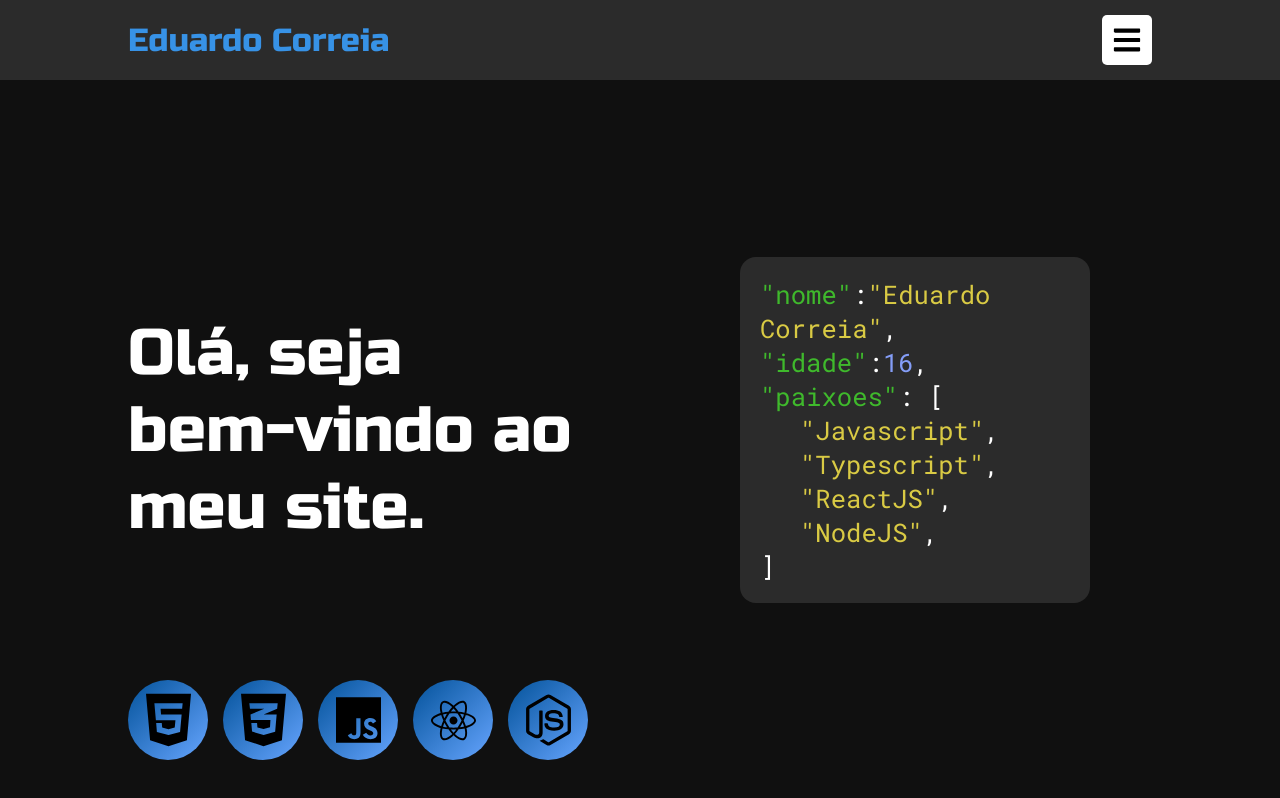
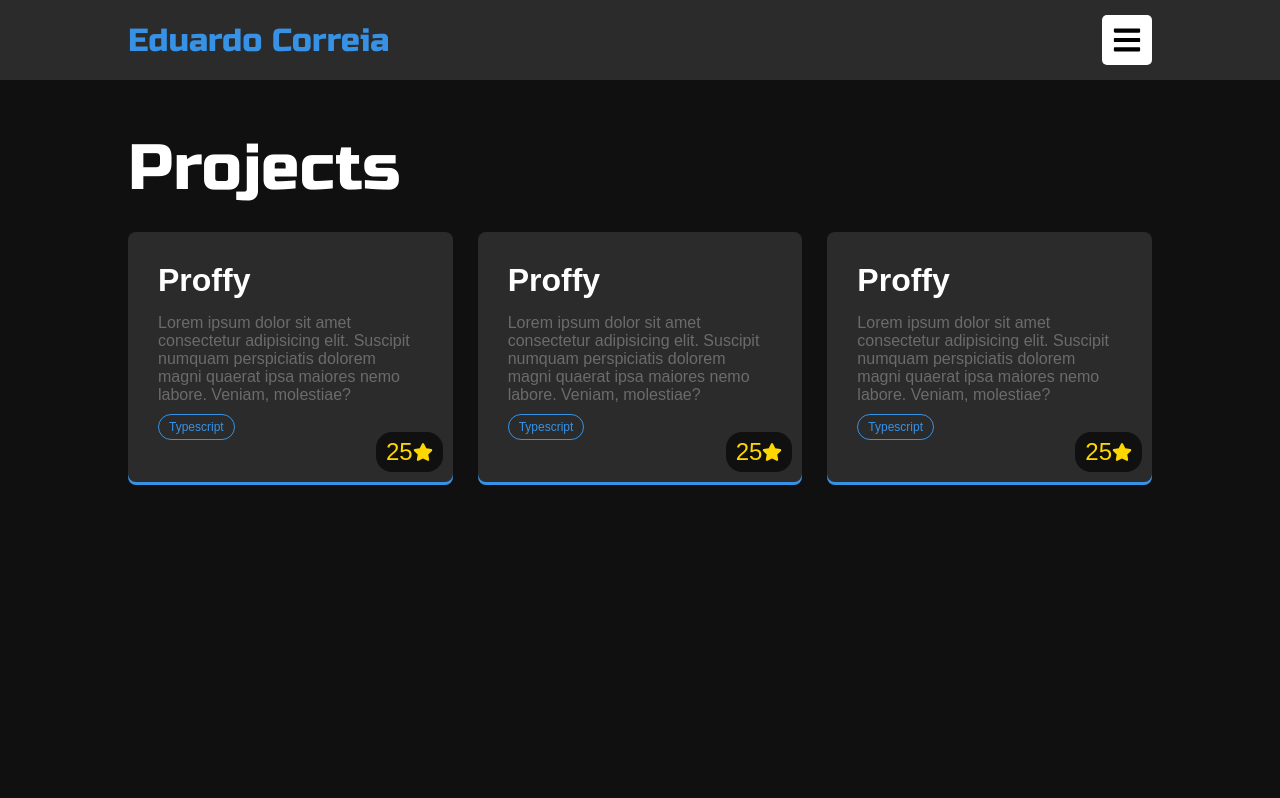
Before and after one commit to edu-correia/eduardo-ehsc.github.io, a React (Create React App) app in the folder web/: page / in a window 1280 px wide. Built offline with nearby package versions, Linux system fonts and the light colour scheme.

Commit message:
Estilização página de projetos

```diff
--- a/web/src/App.tsx
+++ b/web/src/App.tsx
@@ -1,11 +1,12 @@
 import React from 'react';
 
-import LandingPage from './pages/LandingPage'
+import LandingPage from './pages/LandingPage';
+import Projects from './pages/Projects';
 
 function App() {
   return (
     <div className="App">
-      <LandingPage />
+      <Projects />
     </div>
   );
 }
--- a/web/src/components/Header/index.tsx
+++ b/web/src/components/Header/index.tsx
@@ -19,7 +19,7 @@ function Header() {
                     <img src={menuIcon} alt=""/>
                 </a>
 
-                {open && <div className="menu">
+                {/*open && <div className="menu">
                     <a href="#" className="link">
                         <img src={projectsIcon} alt=""/>
                         projetos
@@ -32,7 +32,7 @@ function Header() {
                         <img src={contactIcon} alt=""/>
                         contato
                     </a>
-                </div>}
+    </div>*/}
             </div>
         </header>
     )
--- a/web/src/components/Header/styles.css
+++ b/web/src/components/Header/styles.css
@@ -11,6 +11,7 @@ header{
     display: flex;
     align-items: center;
     justify-content: space-between;
+    box-sizing: border-box;
 }
 
 .name{
--- /dev/null
+++ b/web/src/components/ProjectsContent/index.tsx
@@ -0,0 +1,70 @@
+import React from 'react';
+
+import './styles.css';
+
+import starIcon from '../../assets/star.svg';
+
+function ProjectsContent(){
+    return (
+        <div className="projects-page">
+            <h1 className="title-projects">
+                Projects
+            </h1>
+
+            <div className="grid-projects">
+                <div className="grid-item">
+                    <div className="grid-content">
+                        <p className="repo-name">Proffy</p>
+                        <span className="repo-desc">
+                            Lorem ipsum dolor sit amet consectetur adipisicing elit. Suscipit numquam perspiciatis dolorem magni quaerat ipsa maiores nemo labore. Veniam, molestiae?
+                        </span>
+                        <div className="repo-language">
+                            Typescript
+                        </div>
+                        <a href="#">
+                            <p>25</p>
+                            <span className="stars"> estrelas </span>
+                            <img src={starIcon} alt="Estrelas"/>
+                        </a>
+                    </div>
+                </div>
+
+                <div className="grid-item">
+                    <div className="grid-content">
+                        <p className="repo-name">Proffy</p>
+                        <span className="repo-desc">
+                            Lorem ipsum dolor sit amet consectetur adipisicing elit. Suscipit numquam perspiciatis dolorem magni quaerat ipsa maiores nemo labore. Veniam, molestiae?
+                        </span>
+                        <div className="repo-language">
+                            Typescript
+                        </div>
+                        <a href="#">
+                            <p>25</p>
+                            <span className="stars"> estrelas </span>
+                            <img src={starIcon} alt="Estrelas"/>
+                        </a>
+                    </div>
+                </div>
+
+                <div className="grid-item">
+                    <div className="grid-content">
+                        <p className="repo-name">Proffy</p>
+                        <span className="repo-desc">
+                            Lorem ipsum dolor sit amet consectetur adipisicing elit. Suscipit numquam perspiciatis dolorem magni quaerat ipsa maiores nemo labore. Veniam, molestiae?
+                        </span>
+                        <div className="repo-language">
+                            Typescript
+                        </div>
+                        <a href="#">
+                            <p>25</p>
+                            <span className="stars"> estrelas </span>
+                            <img src={starIcon} alt="Estrelas"/>
+                        </a>
+                    </div>
+                </div>
+            </div>
+        </div>
+    )
+}
+
+export default ProjectsContent;
--- /dev/null
+++ b/web/src/components/ProjectsContent/styles.css
@@ -0,0 +1,94 @@
+.projects-page{
+    width: 80%;
+    margin-left: 10%;
+    margin-top: 50px;
+    box-sizing: border-box;
+}
+
+.title-projects{
+    font: 400 4rem 'Russo One';
+    color: white;
+}
+
+.grid-projects{
+    display: grid;
+    grid-template-columns: repeat(3, 1fr);
+    gap: 25px;
+    margin-top: 25px;
+}
+
+.grid-item{
+    width: 100%;
+    height: 250px;
+}
+
+.grid-item .grid-content{
+    width: 100%;
+    height: 100%;
+    padding: 30px;
+    background: #2b2b2b;
+    border-radius: 8px;
+    box-shadow: #3792E6 0 3px 0;
+    position: relative;
+}
+
+.grid-item .grid-content:hover{
+    box-shadow: #fff 0 3px 0;
+}
+
+.repo-name{
+    font: 600 32px Arial, sans-serif;
+    color: #fff;
+    margin-bottom: 15px;
+}
+
+.repo-desc{
+    margin-top: 250px;
+    font: 400 16px Arial, sans-serif;
+    color: #6b6b6b;
+}
+
+.grid-item .grid-content a{
+    display: flex;
+    justify-content: space-between;
+    align-items: center;
+    position: absolute;
+    right: 10px;
+    border-radius: 16px;
+    bottom: 10px;
+    width: max-content;
+    height: 40px;
+    background: #101010;
+    color: gold;
+    font-size: 24px;
+    font-family: Arial, Helvetica, sans-serif;
+    text-decoration: none;
+    padding-left: 10px;
+    padding-right: 10px;
+}
+
+.grid-item .grid-content a:hover > .stars{
+    display: block;
+}
+
+.stars{
+    margin: 0 5px 0 5px;
+    display: none;
+}
+
+.grid-item .grid-content img{
+    height: 20px;
+    width: 20px;
+}
+
+.repo-language{
+    margin-top: 10px;
+    width: max-content;
+    height: max-content;
+    padding: 5px 10px 5px 10px;
+    background: #2b2b2b;
+    border: #3792E6 1px solid;
+    border-radius: 20px;
+    color: #3792E6;
+    font: 400 12px Arial, sans-serif;
+}
--- /dev/null
+++ b/web/src/pages/Projects/index.tsx
@@ -0,0 +1,15 @@
+import React from 'react';
+
+import Header from '../../components/Header';
+import ProjectsContent from '../../components/ProjectsContent';
+
+function Projects(){
+    return (
+        <div>
+            <Header />
+            <ProjectsContent />
+        </div>
+    )
+}
+
+export default Projects;
```
Also changed, not shown: web/src/assets/star.svg (added).
